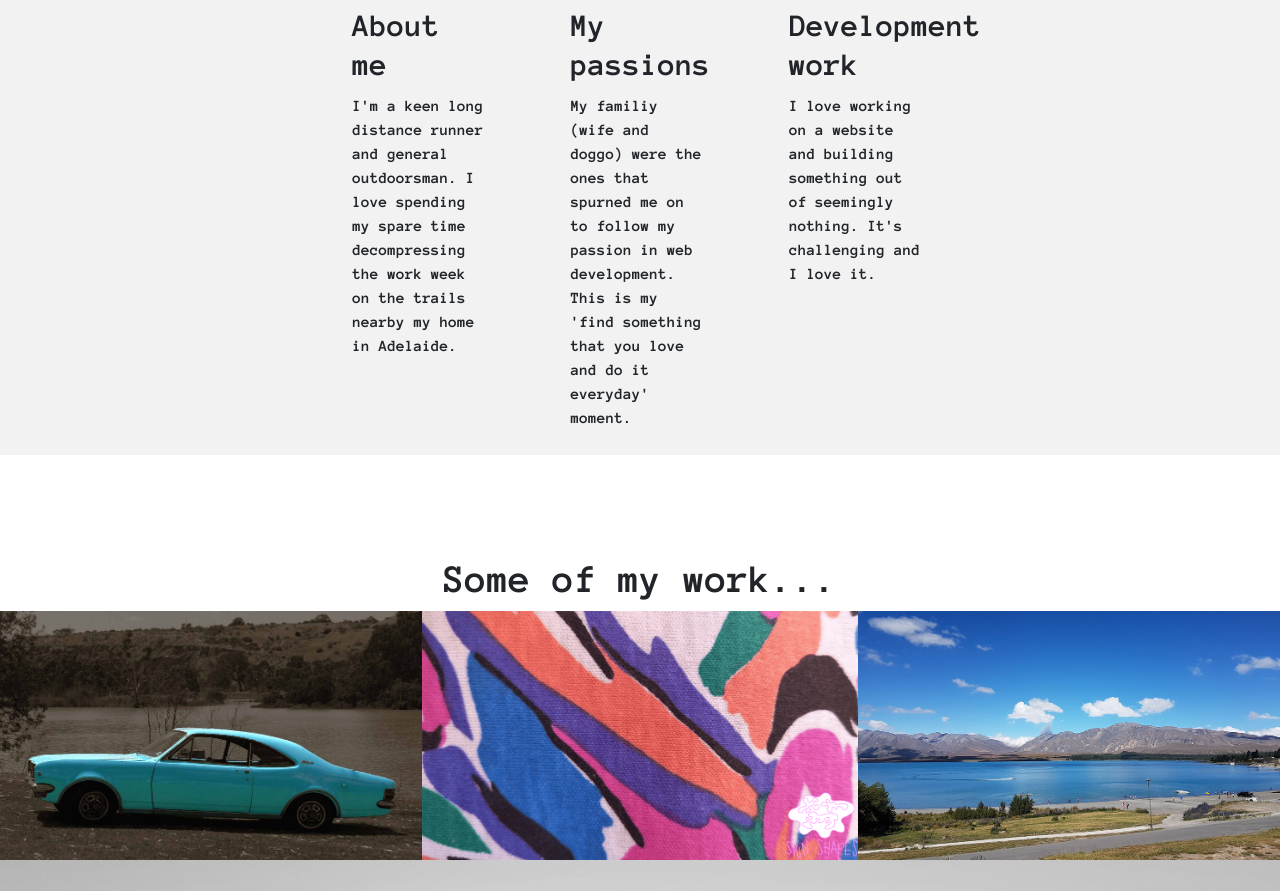
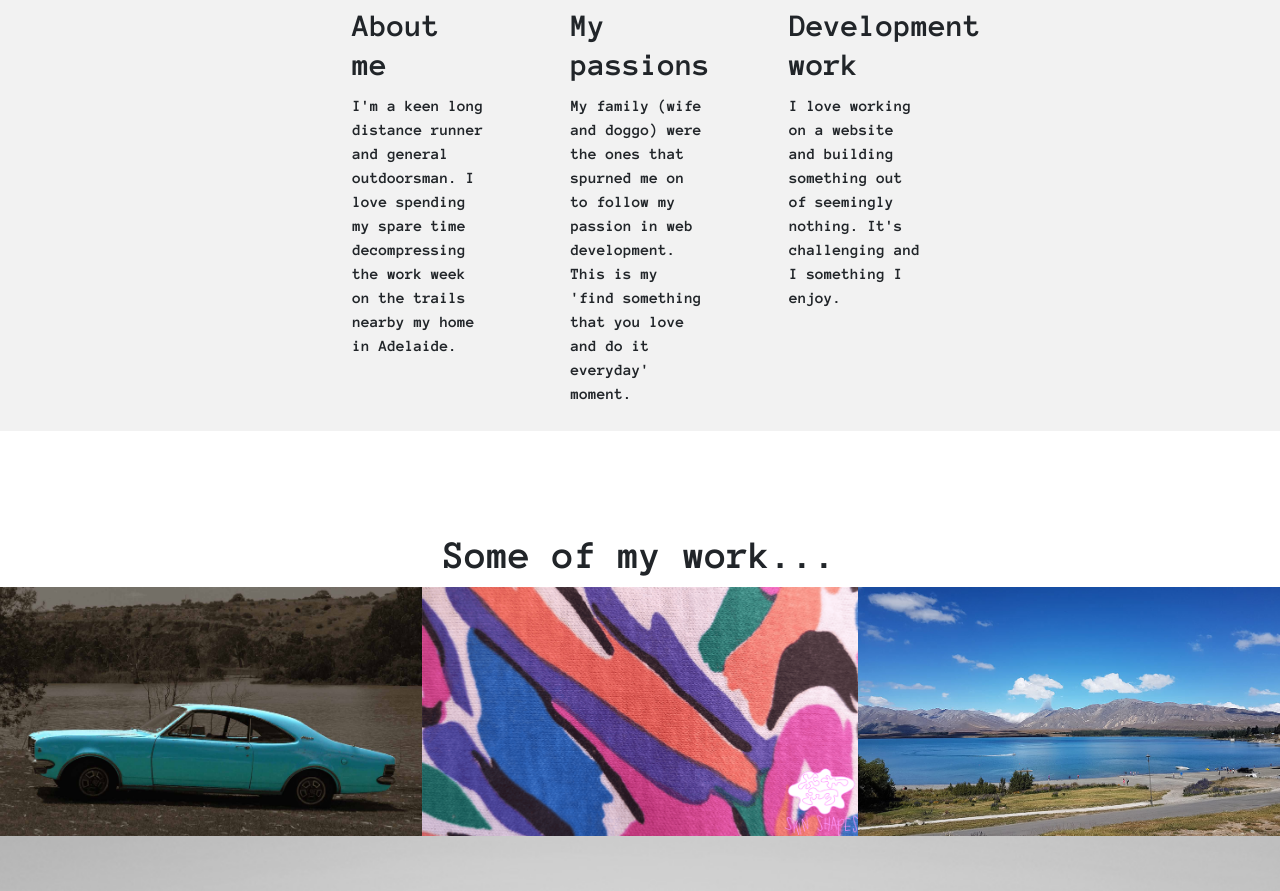
Before and after one commit to scottys88/scoder-site, a website: page app/index.html in a window 1280 px wide. Shown: the part 1041-1932 px from the top of the page. Drawn offline with nearby package versions, Linux system fonts and the light colour scheme.

Commit message:
Fixed spelling error, add html comment :-)

```diff
--- a/app/index.html
+++ b/app/index.html
@@ -71,12 +71,12 @@
 		<div class="col-md-4 col-xs-12 col-lg-2">
 			  <div class="icon-wrapper"><div class="sprite-icon-2"></div></div>
 			  <h2 class="icon-heading">My passions</h2>
-			  <p class="icon-para">My familiy (wife and doggo) were the ones that spurned me on to follow my passion in web development. This is my 'find something that you love and do it everyday' moment.</p>
+			  <p class="icon-para">My family (wife and doggo) were the ones that spurned me on to follow my passion in web development. This is my 'find something that you love and do it everyday' moment.</p>
 		</div>
 		<div class="col-md-4 offset-md-4 col-lg-2 offset-lg-0">
 			  <div class="icon-wrapper"><div class="sprite-icon-3"></div></div>
 			  <h2 class="icon-heading">Development work</h2>
-			  <p class="icon-para">I love working on a website and building something out of seemingly nothing. It's challenging and I love it.</p>
+			  <p class="icon-para">I love working on a website and building something out of seemingly nothing. It's challenging and I something I enjoy.</p>
 		</div>
  </div>
  <!--END ICON COLUMNS-->
@@ -103,7 +103,7 @@
        	 <div class="mobile-case-study-copy">
          	<h3 class="case-study-heading">Skin Shapes</h3>
          	<p class="case-study-para">Skin Shapes manufacture clothing that anyone and everyone can wear with confidence and comfort. Their site uses a custom WordPress theme with WooCommerce.<br><br> The site templates are built using Bootstrap and SASS. Content management is achieved through Advanced Custom Fields and the Instagram feed is made possible using the Instagram API, Slick Slider and Instafeed.</p>
-			 <a href="http://www.skinshapes.com.au"><div class="case-study-button">Visit Site</div></a>
+			 <a href="http://www.skinshapes.com.au"><div class="case-study-button">Visit site</div></a>
 	    </div>
      </div>
      <div class="col-md-4 case-study">
@@ -133,7 +133,7 @@
   <!--END FOOTER-->
 
 
-
+  <!--THANKS FOR LOOKING :-) -->
 
 
 
```
